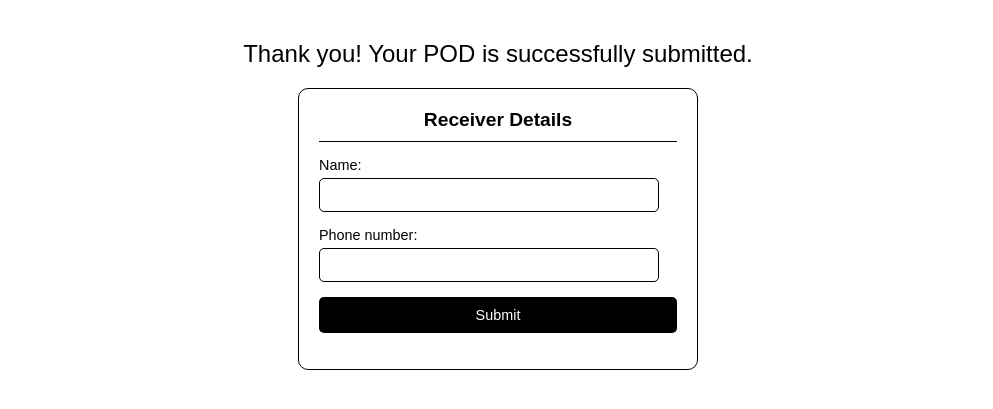
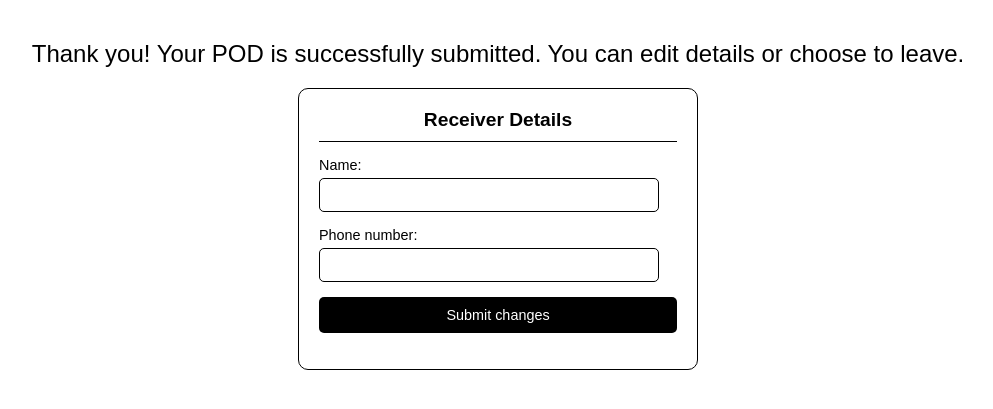
Before and after one commit to KrishnaKumarSoni/SubmitFTePOD, a Flask app: template templates/success.html in a window 1280 px wide. Shown: the top 409 px of the page, without its empty margins (142-1135 px from the left). Run offline with Flask 3, Linux system fonts and the light colour scheme; the template is opened without the code that fills it, so the values that code supplies are empty.

Commit message:
bare minimum

```diff
--- a/templates/success.html
+++ b/templates/success.html
@@ -71,7 +71,7 @@
     </style>
 </head>
 <body>
-    <h2>Thank you! Your POD is successfully submitted.</h2>
+    <h2>Thank you! Your POD is successfully submitted. You can edit details or choose to leave.</h2>
     <div class="details-card">
         <h3>Receiver Details</h3>
         <form action="/submit-details" method="post">
@@ -79,7 +79,7 @@
             <input type="text" id="name" name="name" value="{{ name }}">
             <label for="phone_number">Phone number:</label>
             <input type="text" id="phone_number" name="phone_number" value="{{ phone_number }}">
-            <input type="submit" value="Submit">
+            <input type="submit" value="Submit changes">
         </form>
         <div>
             <p>{{ ai_response }}</p>
```
